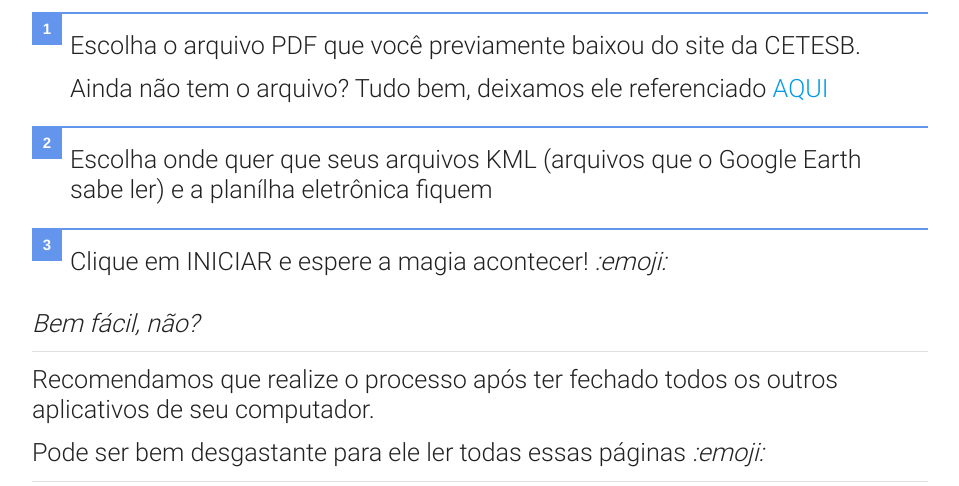
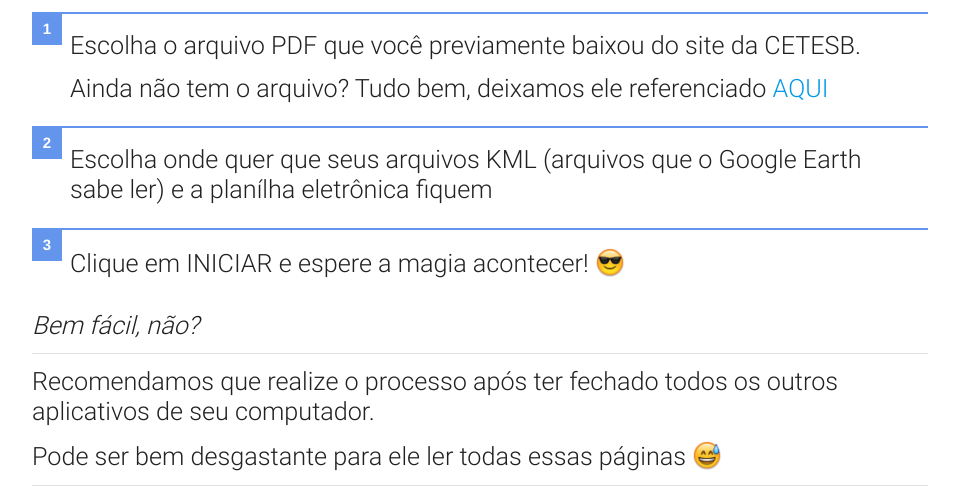
Before and after one commit to cardozov/ca-geolocation, an Electron app: page app/modules/info/info.html in a window 1280 px wide. Shown: the part 771-1257 px from the top of the page, without its empty margins (160-1119 px from the left). Drawn offline with nearby package versions, Linux system fonts and the light colour scheme.

Commit message:
Adicionando emoji à tela de sobre

```diff
--- a/app/modules/info/info.css
+++ b/app/modules/info/info.css
@@ -114,3 +114,9 @@ li ol,  li ul {
 ol ol li:last-child {
     margin-bottom:0;
 }
+
+.ca-emoji {
+    margin-bottom: -5px;
+    height: 30px;
+    width: 30px;
+}
--- a/app/modules/info/info.html
+++ b/app/modules/info/info.html
@@ -54,7 +54,7 @@
                     <p class="flow-text">Escolha onde quer que seus arquivos KML (arquivos que o Google Earth sabe ler) e a planílha eletrônica fiquem</p>
                 </li>
                 <li>
-                    <p class="flow-text">Clique em INICIAR e espere a magia acontecer! <i>:emoji:</i></p>
+                    <p class="flow-text">Clique em INICIAR e espere a magia acontecer! <img src="../../img/sunglasses.png" class="ca-emoji" alt="sunglass"/></p>
                 </li>
             </ol>
             <p class="flow-text"><i>Bem fácil, não?</i></p>
@@ -63,7 +63,7 @@
         <div class="divider"></div>
         <div>
             <p class="flow-text">Recomendamos que realize o processo após ter fechado todos os outros aplicativos de seu computador.</p>
-            <p class="flow-text">Pode ser bem desgastante para ele ler todas essas páginas <i>:emoji:</i></p>
+            <p class="flow-text">Pode ser bem desgastante para ele ler todas essas páginas <img src="../../img/sweat_smile.png" class="ca-emoji" alt="sweet"/></p>
         </div>
 
         <div class="divider"></div>
```
Also changed, not shown: app/img/sunglasses.png (added), app/img/sweat_smile.png (added).
